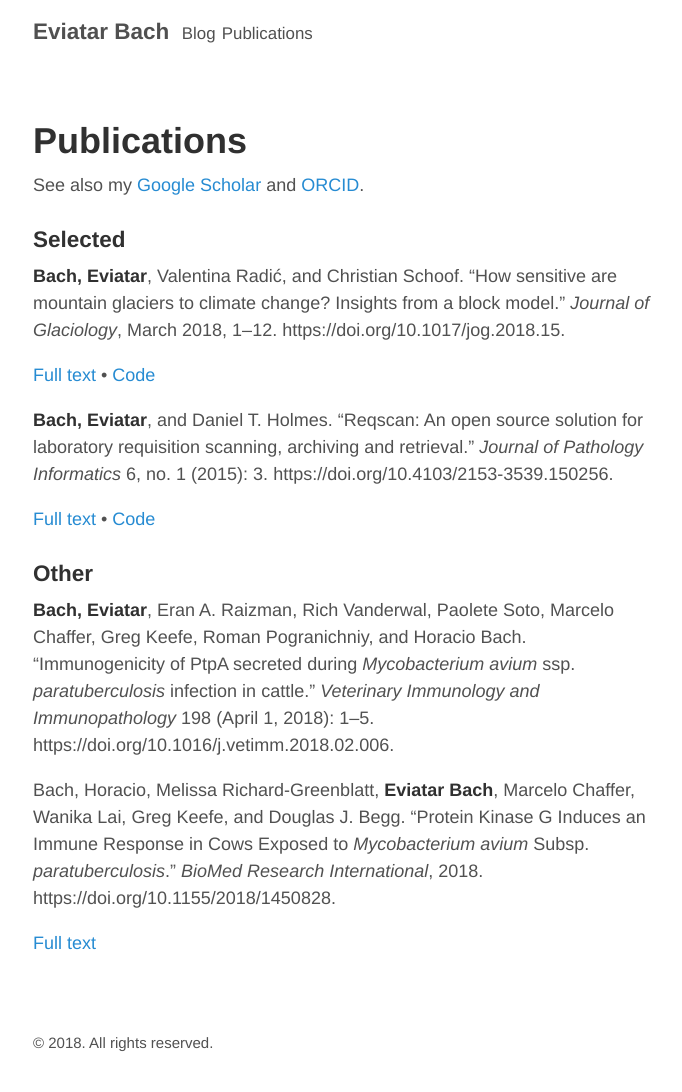
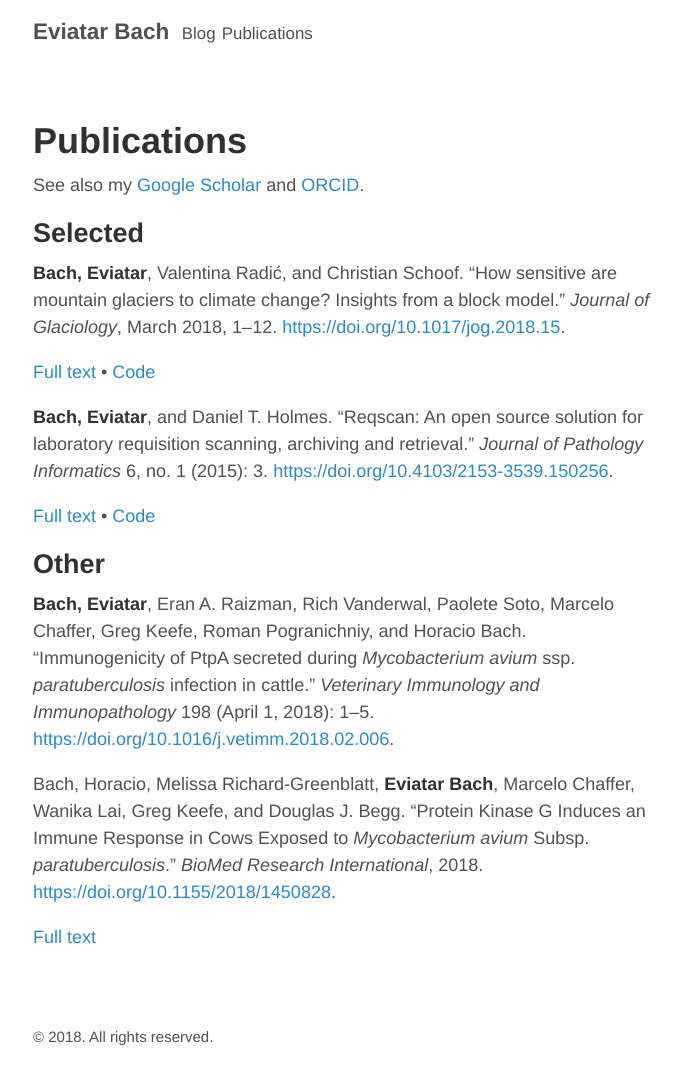
Before and after one commit to eviatarbach/website_old, a Jekyll site: the page built from publications.md, in a window 1280 px wide. Shown: the whole page, without its empty margins (292-974 px from the left). Built offline with Jekyll 4.4.1, drawn with Linux system fonts in a browser that asks for light colours; part of the change alters nothing that is shown.

```diff
--- a/publications.md
+++ b/publications.md
@@ -5,20 +5,20 @@ title: Publications
 
 See also my [Google Scholar](https://scholar.google.com/citations?user=qeCEIpwAAAAJ) and [ORCID](https://orcid.org/0000-0002-9725-0203).
 
-### Selected
+## Selected
 
-**Bach, Eviatar**, Valentina Radić, and Christian Schoof. “How sensitive are mountain glaciers to climate change? Insights from a block model.” *Journal of Glaciology*, March 2018, 1–12. https://doi.org/10.1017/jog.2018.15.
+**Bach, Eviatar**, Valentina Radić, and Christian Schoof. “How sensitive are mountain glaciers to climate change? Insights from a block model.” *Journal of Glaciology*, March 2018, 1–12. [https://doi.org/10.1017/jog.2018.15](https://doi.org/10.1017/jog.2018.15).
 
 [Full text](assets/how_sensitive_are_mountain_glaciers_to_climate_change_insights_from_a_block_model.pdf) • [Code](https://github.com/eviatarbach/glaciers)
 
-**Bach, Eviatar**, and Daniel T. Holmes. “Reqscan: An open source solution for laboratory requisition scanning, archiving and retrieval.” *Journal of Pathology Informatics* 6, no. 1 (2015): 3. https://doi.org/10.4103/2153-3539.150256.
+**Bach, Eviatar**, and Daniel T. Holmes. “Reqscan: An open source solution for laboratory requisition scanning, archiving and retrieval.” *Journal of Pathology Informatics* 6, no. 1 (2015): 3. [https://doi.org/10.4103/2153-3539.150256](https://doi.org/10.4103/2153-3539.150256).
 
 [Full text](assets/JPatholInform613-181267_050206.pdf) • [Code](https://github.com/eviatarbach/reqscan)
 
-### Other
+## Other
 
-**Bach, Eviatar**, Eran A. Raizman, Rich Vanderwal, Paolete Soto, Marcelo Chaffer, Greg Keefe, Roman Pogranichniy, and Horacio Bach. “Immunogenicity of PtpA secreted during *Mycobacterium avium* ssp. *paratuberculosis* infection in cattle.” *Veterinary Immunology and Immunopathology* 198 (April 1, 2018): 1–5. https://doi.org/10.1016/j.vetimm.2018.02.006.
+**Bach, Eviatar**, Eran A. Raizman, Rich Vanderwal, Paolete Soto, Marcelo Chaffer, Greg Keefe, Roman Pogranichniy, and Horacio Bach. “Immunogenicity of PtpA secreted during *Mycobacterium avium* ssp. *paratuberculosis* infection in cattle.” *Veterinary Immunology and Immunopathology* 198 (April 1, 2018): 1–5. [https://doi.org/10.1016/j.vetimm.2018.02.006](https://doi.org/10.1016/j.vetimm.2018.02.006).
 
-Bach, Horacio, Melissa Richard-Greenblatt, **Eviatar Bach**, Marcelo Chaffer, Wanika Lai, Greg Keefe, and Douglas J. Begg. “Protein Kinase G Induces an Immune Response in Cows Exposed to *Mycobacterium avium* Subsp. *paratuberculosis*.” *BioMed Research International*, 2018. https://doi.org/10.1155/2018/1450828.
+Bach, Horacio, Melissa Richard-Greenblatt, **Eviatar Bach**, Marcelo Chaffer, Wanika Lai, Greg Keefe, and Douglas J. Begg. “Protein Kinase G Induces an Immune Response in Cows Exposed to *Mycobacterium avium* Subsp. *paratuberculosis*.” *BioMed Research International*, 2018. [https://doi.org/10.1155/2018/1450828](https://doi.org/10.1155/2018/1450828).
 
 [Full text](assets/1450828.pdf)
```
